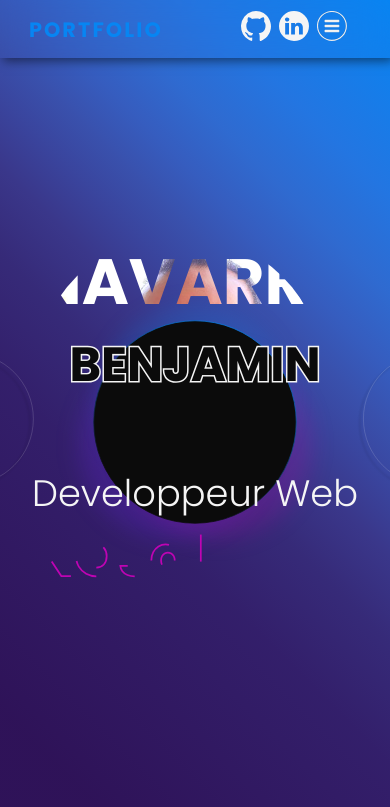
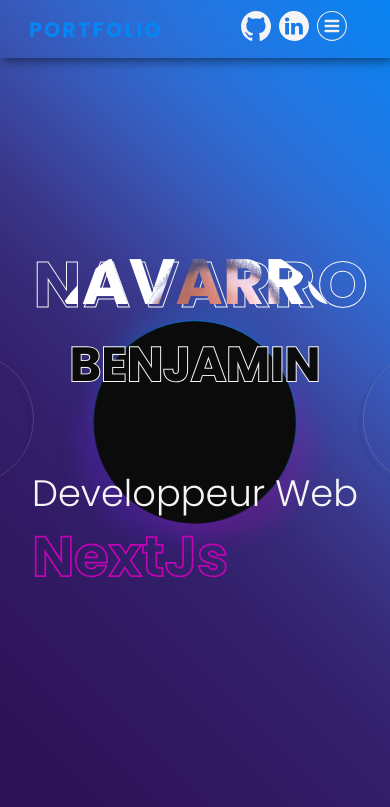
Before and after one commit to Benji-devw/portfolio_v2, a Next.js app: page / in a window 390 px wide. Shown: the top 807 px of the page. Built offline with nearby package versions, Linux system fonts and the light colour scheme.

Commit message:
Update hero

```diff
--- a/src/components/hero/Hero.tsx
+++ b/src/components/hero/Hero.tsx
@@ -5,21 +5,26 @@
 
 
 const Hero = (props: IHeroProps) => {
+
   const {x, y, handleMouseMove} = useMove()
-  const [word, setWord] =         useState<string>('NextJs');
+  const [word, setWord] =         useState<string>('React');
+  const [count, setCount] =       useState<number>(1);
+  const [test, setTest] =         useState<string>('');
 
-
-  const shuffle = useCallback(() => {
-    const names = ['React','NextJs', 'NodeJs', 'JavaScript ', 'NOsql ', 'TypeScript', 'Sass', 'Illustrator', 'Photoshop', 'XD']
-    const index = Math.floor(Math.random() * names.length);
-    setWord(names[index]);
-  }, []);
+  const wordCounter = useCallback(() => {
+    const names = ['', 'NextJs', 'NodeJs', 'JavaScript ', 'NOsql ', 'TypeScript', 'Sass', 'Illustrator', 'Photoshop', 'XD', 'React']
+    if (count === names.length -1) setCount(1)
+    else setCount(count+1);
+    setWord(names[count])
+    setTest('animTest')
+  }, [count]);
 
 
   useEffect(() => {
-      const intervalID = setInterval(shuffle, 6000);
-      return () => clearInterval(intervalID);
-  }, [shuffle])
+    const intervalID = setInterval(wordCounter, 5000);
+    return () => clearInterval(intervalID);
+  }, [wordCounter])
+
 
 
   return (
@@ -28,16 +33,15 @@
 
       <div className={`HeroTitle__Main`}>
         <h1 style={{backgroundPositionY: y, backgroundPositionX : x / 10}}>{props.lastName}</h1>
-        {/* <span style={{top: y / 30, left: x / 30}} className='ts1'>{props.lastName}</span>  */}
-        {/* <span style={{top: y / 20, left: x / 20}} className='ts2'>{props.lastName}</span>  */}
-        <span className='firstName'>{props.firstName}</span>
+        <span className='HeroTitle__Shad'>NAVARRO</span>
+        <span className='HeroTitle__FirstName'>{props.firstName}</span>
       </div>
 
       <div className={`Hero__Subtitle`}>
         <div className="post">
           <span>{props.post}</span>
             <svg viewBox="0 0 200 80" xmlns="http://www.w3.org/2000/svg">
-              <text x="7" y="68" className="small">{word}</text>
+              <text x="7" y="68" className={`small`}>{word}</text>
             </svg>
         </div>
       </div>
--- a/src/structures/Layout.tsx
+++ b/src/structures/Layout.tsx
@@ -27,7 +27,7 @@
 
       <NavFeatures />
       <Contact />
-      <main role='document' className={`container Main__Wrapper fadeIn`}>
+      <main role='document' className={`container Main__Wrapper blurOut`}>
         {children}
       </main>
       <Footer />
--- a/src/styles/Hero.css
+++ b/src/styles/Hero.css
@@ -56,44 +56,45 @@
 .HeroTitle__Main {
   position: relative;
   pointer-events: none;
+  /* height: 250px; */
 }
 
 .HeroTitle__Main h1 {
   position: relative;
+  /* left: 50%; */
+  /* top: 50%; */
+  /* transform: translate(-50%, -50%); */
   z-index: 3;
   font-size: 7rem;
   padding: 0;
   margin: 0;
 
+  background-position: 100%;
   background: url('/media/profile_img.svg');
-  background-size: 90%;
+  background-size: 100%;
   background-repeat: no-repeat;
   -webkit-text-fill-color: transparent;
   color: transparent;
   -webkit-background-clip: text;
   background-clip: text;
 }
-.ts1, .ts2 {
+.HeroTitle__Main .HeroTitle__Shad {
+  font-size: 7rem;
+  color: var(--main-light);
   position: absolute;
-  top: 50%;
-  left: 50%;
-  /* transform: translate(-50%, -50%); */
-  background: var(--main-grad);
+  left: 52%;
+  top: 37%;
+  transform: translate(-50%, -50%);
+  z-index: 2;
+  letter-spacing: .12rem;
+  -webkit-text-fill-color: transparent;
+  color: transparent;
+  -webkit-background-clip: text;
   background-clip: text;
-  -webkit-text-stroke: 3px transparent;
-  color: var(--main-dark);
+  -webkit-text-stroke: 1px var(--main-light);
+
 }
-.ts1 {
-  z-index: 2;
-  font-size: 6.8rem;
-}
-.ts2 {
-  z-index: 1;
-  font-size: 6.6rem;
-}
-
-
-.firstName {
+.HeroTitle__FirstName {
   position: relative;
   z-index: 6;
   margin: 0;
@@ -103,10 +104,11 @@
   width: 100%;
   background: var(--main-light);
   background-clip: text;
-  -webkit-text-stroke: 3px transparent;
+  -webkit-text-stroke: 2px transparent;
   color: var(--main-dark);
   text-transform: uppercase;
 }
+
 
 
 
@@ -140,15 +142,21 @@
   stroke-width: 1;
   stroke-dashoffset: 100%;
   stroke-dasharray: 100%;
-  animation: wordSwith 6s ease-in-out infinite;
+  animation: wordSwith 5s ease-in-out infinite;
 }
+
 @keyframes wordSwith {
-  /* to{stroke-dashoffset: 0;} */
+  /* 0% {stroke-dashoffset: 0%;} */
   10%{stroke-dashoffset: 100%;}
   25%{stroke-dashoffset: 0%;}
   75%{stroke-dashoffset: 0%;}
   90%{stroke-dashoffset: 100%;}
+  /* 100%{stroke-dashoffset: 0%;} */
 }
+
+
+
+
 
 
 
@@ -201,11 +209,10 @@
   .HeroTitle__Main h1 {
     font-size: 4rem;
   }
-  .ts1 {
-    font-size: 3.8rem;
-  }
-  .ts2 {
-    font-size: 3.6rem;
+  .HeroTitle__Main .HeroTitle__Shad {
+    font-size: 4rem;
+    left: 52%;
+    top: 30%;
   }
   .Hero__Subtitle {
     text-align: center;
--- a/src/styles/Skills.css
+++ b/src/styles/Skills.css
@@ -157,7 +157,7 @@
   -webkit-flex: 1;
   -ms-flex: 1;
   flex: 1;
-  min-width: 50vw;
+  min-width: 40vw;
   overflow: hidden;
   background-color: var(--main-dark);
 }
```
